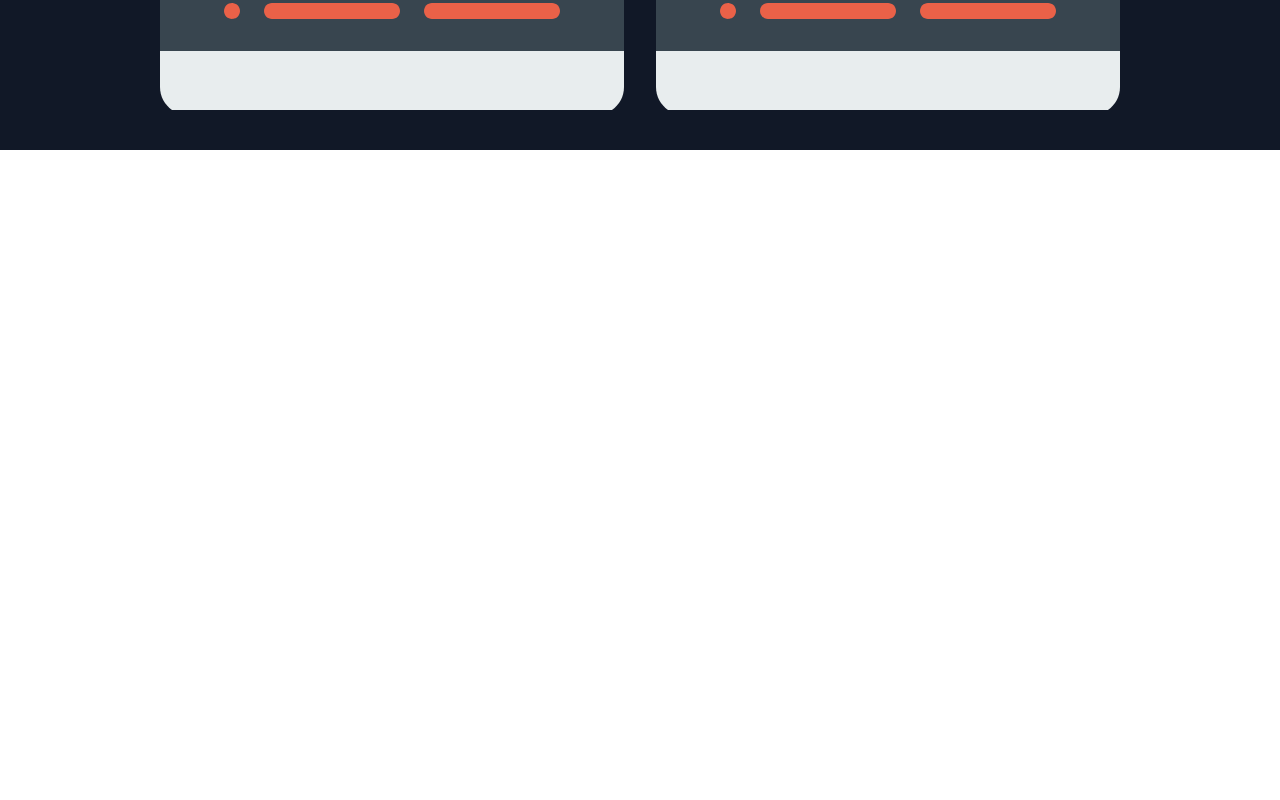
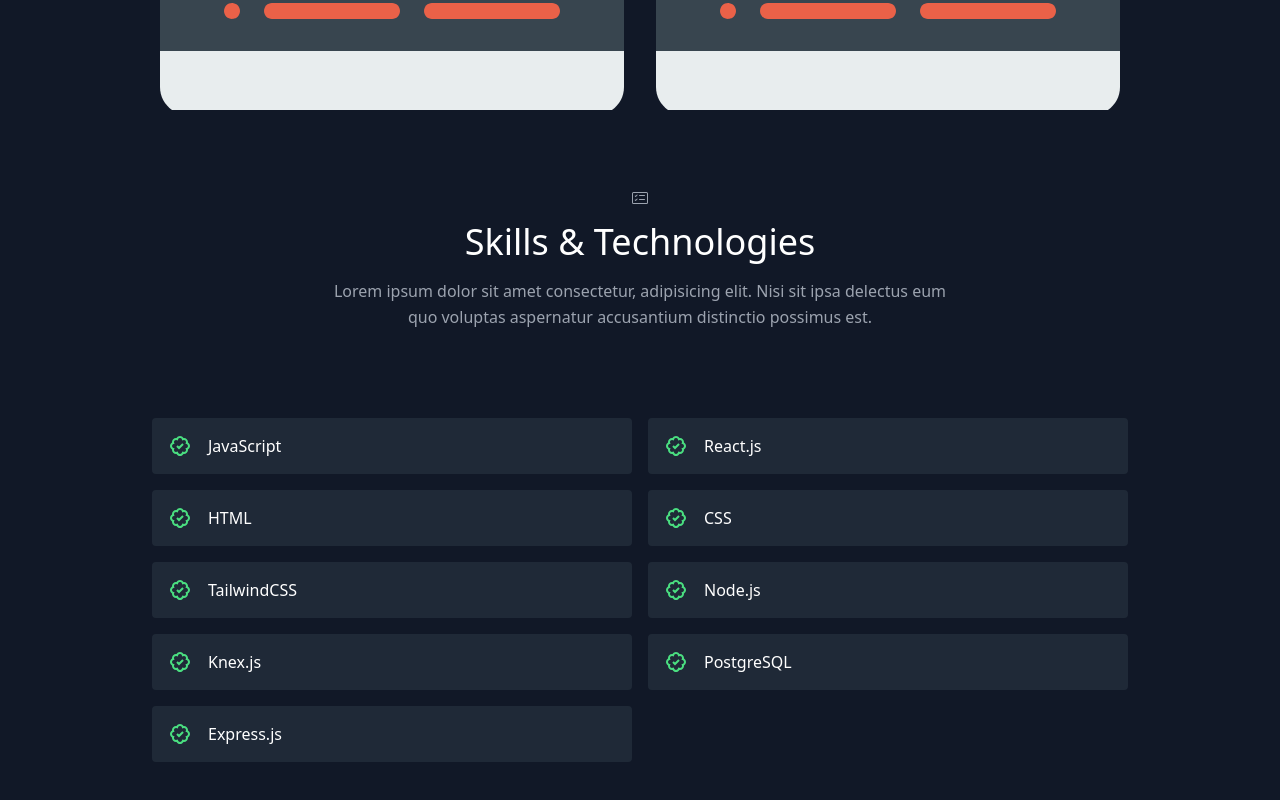
Before and after one commit to dagamo94/my-portfolio, a React (Create React App) app: page / in a window 1280 px wide. Shown: the part 1270-2070 px from the top of the page. Before the commit the page ends 1420 px from the top, so only its background shows below. Built offline with nearby package versions, Linux system fonts and the light colour scheme.

Commit message:
complete skills section

```diff
--- a/src/components/Skills.js
+++ b/src/components/Skills.js
@@ -1,3 +1,35 @@
-export default function Skills(){
+import { BiBadgeCheck } from "react-icons/bi";
+import { BsCardChecklist } from "react-icons/bs";
+import { skills } from "../data";
 
+export default function Skills() {
+  return (
+    <section id="skills">
+      <div className="container px-5 py-10 mx-auto">
+        <div className="text-center mb-20">
+          <BsCardChecklist className="w-10 inline-block mb-4" />
+          <h1 className="sm:text-4xl text-3xl font-medium title-font text-white mb-4">
+            Skills &amp; Technologies
+          </h1>
+          <p className="text-base leading-relaxed xl:w-2/4 lg:w-3/4 mx-auto">
+            Lorem ipsum dolor sit amet consectetur, adipisicing elit. Nisi sit
+            ipsa delectus eum quo voluptas aspernatur accusantium distinctio
+            possimus est.
+          </p>
+        </div>
+        <div className="flex flex-wrap lg:w-4/5 sm:mx-auto sm:mb-2 -mx-2">
+          {skills.map((skill) => (
+            <div key={skill} className="p-2 sm:w-1/2 w-full">
+              <div className="bg-gray-800 rounded flex p-4 h-full items-center">
+                <BiBadgeCheck className="text-green-400 w-6 h-6 flex-shrink-0 mr-4" />
+                <span className="title-font font-medium text-white">
+                  {skill}
+                </span>
+              </div>
+            </div>
+          ))}
+        </div>
+      </div>
+    </section>
+  );
 }
--- a/src/data.js
+++ b/src/data.js
@@ -32,3 +32,7 @@ export const projects = [
       link: "https://pythonbootcamp.com",
     },
   ];
+
+  export const skills = [
+    "JavaScript", "React.js", "HTML", "CSS", "TailwindCSS", "Node.js", "Knex.js", "PostgreSQL", "Express.js"
+  ]
```
